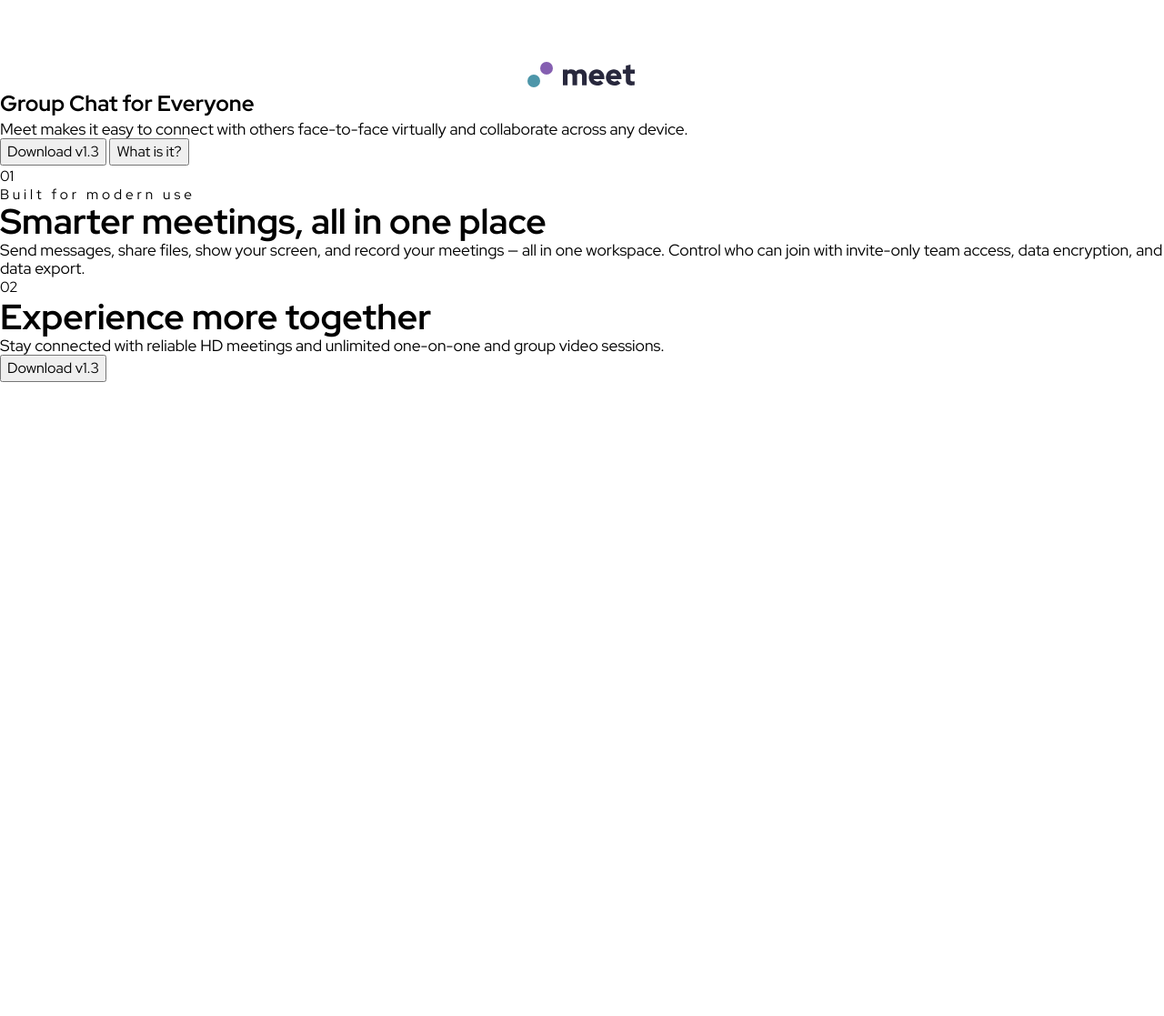
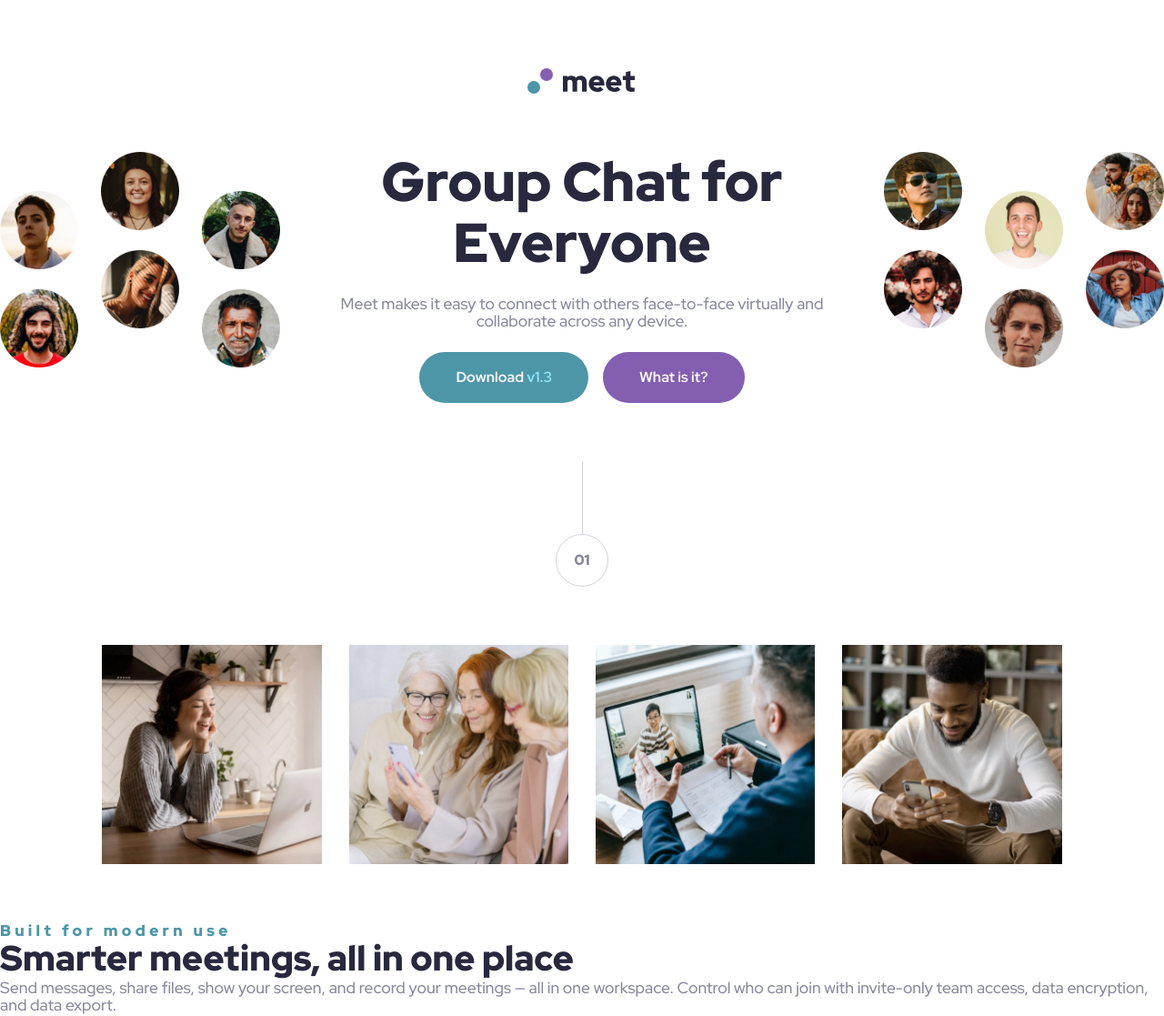
Before and after one commit to jyeharry/meet-landing-page, a plain HTML site: page index.html in a window 1280 px wide. Shown: the top 1117 px of the page at 91% size. Before the commit the page ends 800 px from the top, so only its background shows below. Drawn offline with Linux system fonts and the light colour scheme.

Commit message:
Highlights section styles started

```diff
--- a/css/reset.css
+++ b/css/reset.css
@@ -31,13 +31,21 @@ body {
 }
 
 /* Remove default margin in favour of better control in authored CSS */
-body, h1, h2, h3, h4, p,
-figure, blockquote, dl, dd {
+body,
+h1,
+h2,
+h3,
+h4,
+p,
+figure,
+blockquote,
+dl,
+dd {
   margin-block-end: 0;
 }
 
-ul[role='list'],
-ol[role='list'] {
+ul[role="list"],
+ol[role="list"] {
   list-style: none;
 }
 
@@ -59,6 +67,10 @@ button,
 textarea,
 select {
   font: inherit;
+
+  &:focus {
+    outline-offset: 3px;
+  }
 }
 
 /* Remove animations for perople who've turned them off */
@@ -73,10 +85,17 @@ select {
   }
 }
 
-p, h1, h2, h3, h4, h5, h6 {
+p,
+h1,
+h2,
+h3,
+h4,
+h5,
+h6 {
   overflow-wrap: break-word;
 }
 
-#root, #__next {
+#root,
+#__next {
   isolation: isolate;
 }
--- a/css/style.css
+++ b/css/style.css
@@ -1,14 +1,14 @@
 :root {
-  --cyan-300: var(hsl(192, 90, 77%));
-  --cyan-600: var(hsl(192, 37, 48%));
-  --purple-300: var(hsl(268, 100, 86%));
-  --purple-600: var(hsl(268, 34, 53%));
-  --slate-300: var(hsl(240, 18, 85%));
-  --slate-600: var(hsl(240, 10, 57%));
-  --slate-900: var(hsl(240, 21, 20%));
-  --white: var(hsl(0, 0, 98%));
+  --cyan-300: hsl(192, 90%, 77%);
+  --cyan-600: hsl(192, 37%, 48%);
+  --purple-300: hsl(268, 100%, 86%);
+  --purple-600: hsl(268, 34%, 53%);
+  --slate-300: hsl(240, 18%, 85%);
+  --slate-600: hsl(240, 10%, 57%);
+  --slate-900: hsl(240, 21%, 20%);
+  --white: hsl(0, 0%, 98%);
 
-  /* @link https://utopia.fyi/space/calculator?c=375,8,1.2,1440,8,1.25,5,2,&s=0.5,2|3|4|5|6|7|8|9|10|14,3xl-6xl|xl-6xl&g=s,l,xl,12 */
+  /* @link https://utopia.fyi/space/calculator?c=375,8,1.2,1440,8,1.25,5,2,&s=0.5,2|3|4|5|6|7|8|9|10|14,3xl-7xl|xl-6xl&g=s,l,xl,12 */
 
   --space-xs: 0.25rem;
   --space-s: 0.5rem;
@@ -37,25 +37,40 @@
   --space-7xl-8xl: clamp(5rem, 4.2958rem + 3.0047vw, 7rem);
 
   /* Custom pairs */
+  --space-m-xl: clamp(1rem, 0.6479rem + 1.5023vw, 2rem);
   --space-xl-6xl: clamp(2rem, 1.1197rem + 3.7559vw, 4.5rem);
-  --space-3xl-6xl: clamp(3rem, 2.4718rem + 2.2535vw, 4.5rem);
+  --space-3xl-7xl: clamp(3rem, 2.2958rem + 3.0047vw, 5rem);
 
-  --step-1: clamp(3rem, 2.6479rem + 1.5023vw, 4rem);
+  /* @link https://utopia.fyi/clamp/calculator?a=375,1440,40—64 */
+  --step-1: clamp(2.5rem, 1.9718rem + 2.2535vw, 4rem);
+
+  /* @link https://utopia.fyi/clamp/calculator?a=375,1440,32—40 */
   --step-2: clamp(2rem, 1.8239rem + 0.7512vw, 2.5rem);
-  --step-3: clamp(0.75rem, 0.662rem + 0.3756vw, 1rem);
+
+  /* @link https://utopia.fyi/clamp/calculator?a=375,1440,12—18 */
+  --step-3: clamp(0.75rem, 0.618rem + 0.5634vw, 1.125rem);
+
+  /* @link https://utopia.fyi/clamp/calculator?a=768,1440,16—18 */
   --step-4: clamp(1rem, 0.8571rem + 0.2976vw, 1.125rem);
+
+  /* @link https://utopia.fyi/clamp/calculator?a=375,1440,144—256 */
+  --fluid-144-256: clamp(9rem, 6.5352rem + 10.5164vw, 16rem);
+
+  /* @link https://utopia.fyi/clamp/calculator?a=375,1440,160—256 */
+  --fluid-160-256: clamp(10rem, 7.8873rem + 9.0141vw, 16rem);
 }
 
 body {
   font-family: "Red Hat Display", sans-serif;
 }
 
+h1,
 .txt-1 {
   color: var(--slate-900);
   font-size: var(--step-1);
   letter-spacing: 0;
   line-height: 1.1;
-  font-weight: black;
+  font-weight: 900;
 }
 
 .txt-2 {
@@ -63,7 +78,7 @@ body {
   font-size: var(--step-2);
   letter-spacing: 0;
   line-height: 1.1;
-  font-weight: black;
+  font-weight: 900;
 }
 
 .txt-3 {
@@ -71,28 +86,29 @@ body {
   font-size: var(--step-3);
   letter-spacing: 0.25em;
   line-height: 1.1;
-  font-weight: black;
+  font-weight: 900;
 }
 
 p,
 .txt-4 {
-  color: var(--slate-900);
+  color: var(--slate-600);
   font-size: var(--step-4);
   letter-spacing: 0;
   line-height: 1.1;
-  font-weight: medium;
+  font-weight: 500;
 }
 
-.txt-5 {
+.txt-5,
+.btn {
   color: var(--slate-900);
   font-size: 1rem;
   letter-spacing: 0;
   line-height: 1.5;
-  font-weight: black;
+  font-weight: 900;
 }
 
 header {
-  padding-block-start: var(--space-3xl-6xl);
+  padding-block-start: var(--space-3xl-7xl);
 
   & > * {
     margin-inline: auto;
@@ -108,3 +124,104 @@ header {
   flex-direction: column;
   align-items: center;
 }
+
+.stack {
+  display: flex;
+  flex-direction: column;
+  justify-content: flex-start;
+}
+
+.stack > * + * {
+  margin-block-start: var(--space, 1.5rem);
+}
+
+.btn {
+  padding-block: var(--space-m);
+  padding-inline: var(--space-2xl);
+  border: none;
+  font-weight: 700;
+  border-radius: 2rem;
+  color: var(--white);
+  background-color: var(--purple-600);
+
+  &:hover {
+    background-color: hsl(268, 55%, 71%);
+    cursor: pointer;
+  }
+
+  &.btn--blue {
+    background-color: var(--cyan-600);
+
+    &:hover {
+      background-color: hsl(192, 54%, 64%);
+    }
+
+    & > .btn__muted {
+      color: var(--cyan-300);
+    }
+  }
+}
+
+.hero {
+  display: flex;
+  flex-direction: column;
+  row-gap: var(--space-3xl);
+  padding-block: var(--space-5xl) var(--space-xl);
+
+  @media (width >= 768px) {
+    flex-direction: row;
+  }
+}
+
+.hero__content {
+  padding-inline: var(--space-xl);
+}
+
+.hero__img-right {
+  @media (width < 768px) {
+    display: none;
+  }
+}
+
+.hero__btn-group {
+  display: flex;
+  gap: var(--space-m);
+  flex-wrap: wrap;
+  justify-content: center;
+}
+
+.highlights {
+  padding-block: var(--space-xl) var(--space-5xl);
+}
+
+.step-label {
+  border: 1px solid var(--slate-300);
+  border-radius: 50%;
+  width: 3.5rem;
+  height: 3.5rem;
+  justify-content: center;
+  color: var(--slate-600);
+  position: relative;
+  margin-top: 5rem;
+
+  &::before {
+    width: 1px;
+    height: 5rem;
+    background-color: var(--slate-300);
+    content: "";
+    position: absolute;
+    bottom: 100%;
+  }
+}
+
+.highlights__imgs-wrapper {
+  display: flex;
+  gap: var(--space-m-xl);
+  flex-wrap: wrap;
+  justify-content: center;
+}
+
+.highlights__img {
+  max-width: var(--fluid-160-256);
+  aspect-ratio: 1;
+}
--- a/index.html
+++ b/index.html
@@ -24,38 +24,81 @@
   <body>
     <header class="center"><img src="assets/logo.svg" /></header>
     <section class="hero">
+      <picture>
+        <source
+          media="(min-width: 768px)"
+          srcset="assets/desktop/image-hero-left.png"
+        />
+        <img src="assets/tablet/image-hero.png" alt="Grid of portraits" />
+      </picture>
+      <div class="hero__content stack center">
         <h1>Group Chat for Everyone</h1>
         <p>
           Meet makes it easy to connect with others face-to-face virtually and
           collaborate across any device.
         </p>
 
-      <button class="btn btn--blue">Download v1.3</button>
-      <button class="btn btn--purple">What is it?</button>
+        <div class="hero__btn-group">
+          <button class="btn btn--blue">
+            Download <span class="btn__muted">v1.3</span>
+          </button>
+          <button class="btn">What is it?</button>
+        </div>
+      </div>
+      <picture class="hero__img-right">
+        <img
+          src="assets/desktop/image-hero-right.png"
+          alt="Grid of portraits"
+        />
+      </picture>
     </section>
 
-    <section class="highlights">
-      <div class="step-label">01</div>
+    <section class="highlights stack" style="--space: 4rem">
+      <div class="step-label center txt-5">01</div>
+      <div class="highlights__imgs-wrapper">
+        <img
+          src="assets/desktop/image-woman-in-videocall.jpg"
+          alt=""
+          class="highlights__img"
+        />
+        <img
+          src="assets/desktop/image-women-videochatting.jpg"
+          alt=""
+          class="highlights__img"
+        />
+        <img
+          src="assets/desktop/image-men-in-meeting.jpg"
+          alt=""
+          class="highlights__img"
+        />
+        <img
+          src="assets/desktop/image-man-texting.jpg"
+          alt=""
+          class="highlights__img"
+        />
+      </div>
+      <div class="highlights__content">
         <hgroup>
           <p class="txt-3">Built for modern use</p>
           <h2 class="txt-2">Smarter meetings, all in one place</h2>
         </hgroup>
         <p>
-        Send messages, share files, show your screen, and record your meetings —
-        all in one workspace. Control who can join with invite-only team access,
-        data encryption, and data export.
+          Send messages, share files, show your screen, and record your meetings
+          — all in one workspace. Control who can join with invite-only team
+          access, data encryption, and data export.
         </p>
+      </div>
     </section>
 
     <section class="cta">
-      <div class="step-label">02</div>
+      <div class="step-label center txt-5">02</div>
       <h2 class="txt-2">Experience more together</h2>
       <p>
         Stay connected with reliable HD meetings and unlimited one-on-one and
         group video sessions.
       </p>
 
-      <button class="btn btn--purple">Download v1.3</button>
+      <button class="btn">Download v1.3</button>
     </section>
   </body>
 </html>
```
Lines whose indentation alone changed are shown as unchanged.
